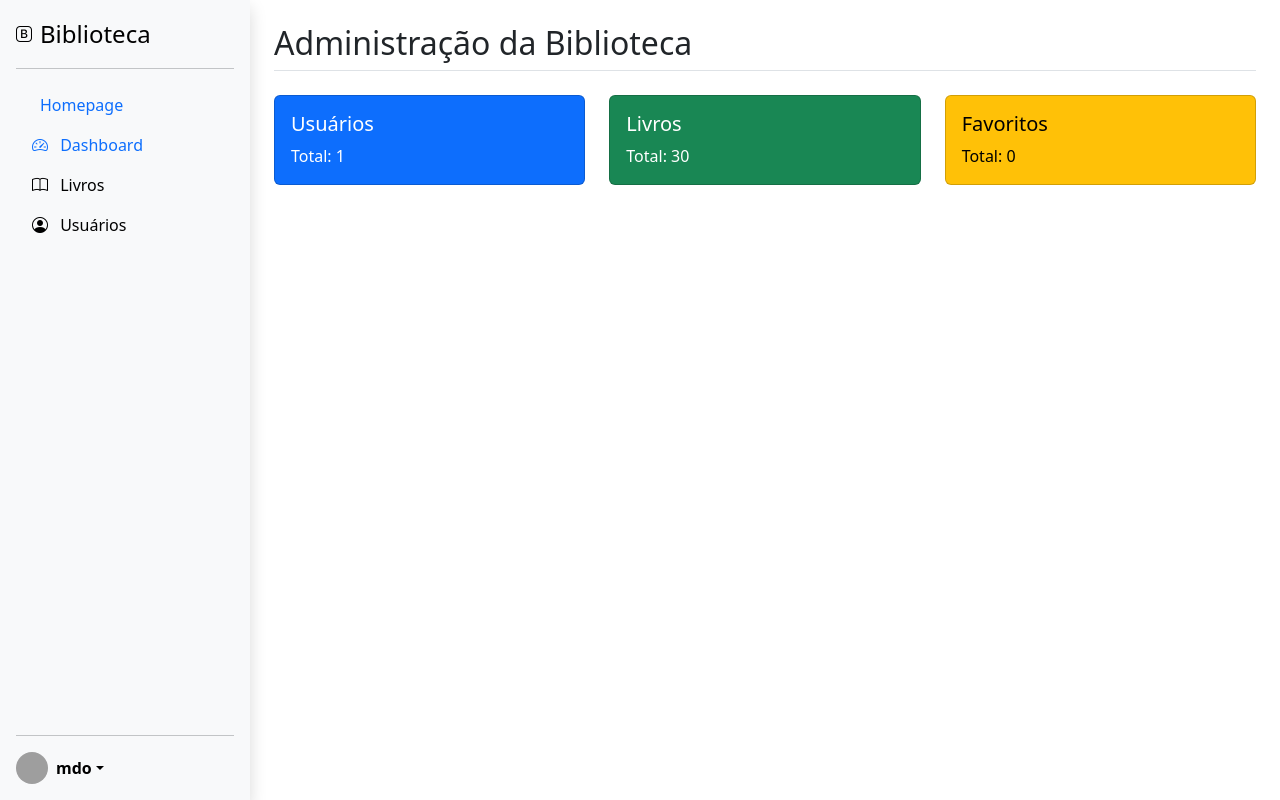
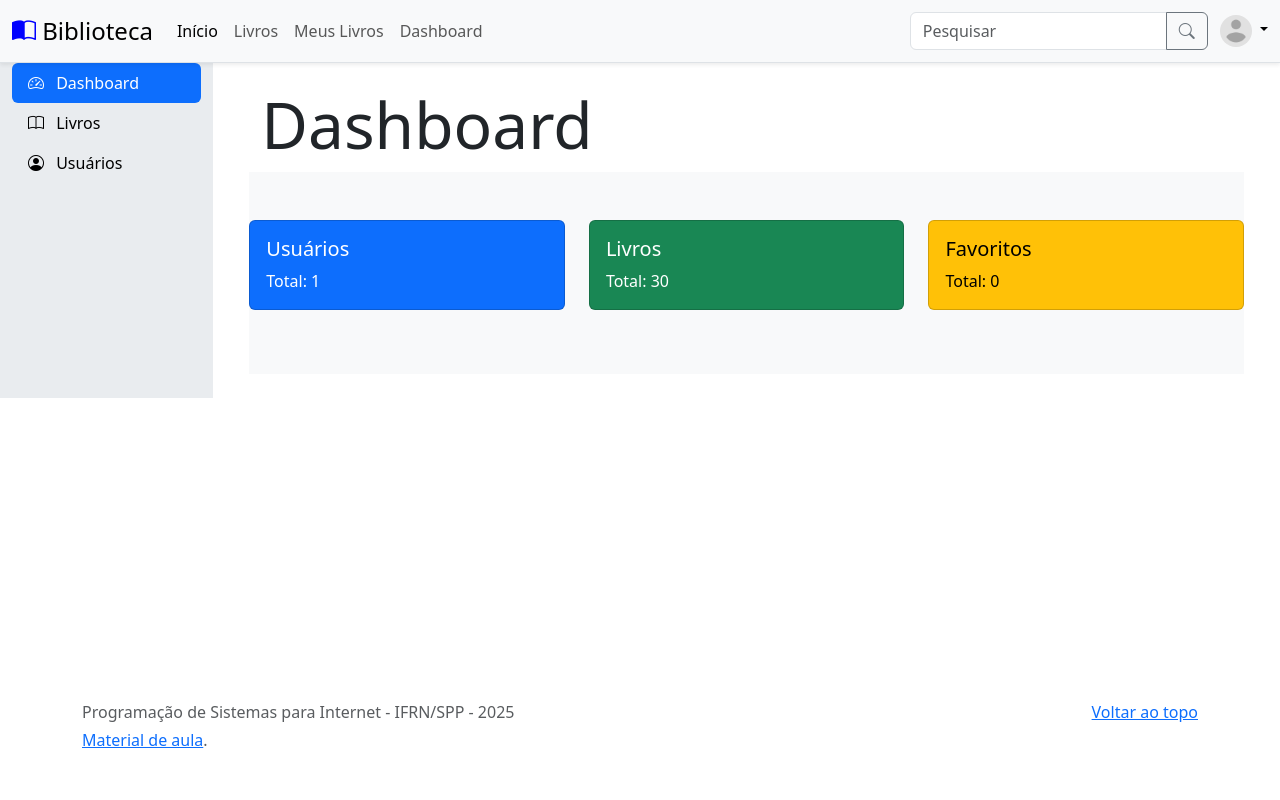
Before and after one commit to dvcirilo-ifrn/psi-biblioteca-fbv, a Django app: page /dashboard/ in a window 1280 px wide. Run offline with Django 5.2, Linux system fonts and the light colour scheme; the visitor is signed in with stand-in values (Sample User, id 1); data comes from the database, SQL or seed files in the repository; data that the repository does not hold is empty; grey boxes are pictures that could not be loaded.

Commit message:
dashboard

```diff
--- a/dashboard/urls.py
+++ b/dashboard/urls.py
@@ -8,15 +8,16 @@ from . import views
 app_name="dashboard"
 urlpatterns = [
     path("", views.index, name="index"),
-    path("livros/", views.listar_livros, name="listar-livros"),
+    path("livros/", views.listar_livros, name="livros"),
     path("livros/criar/", views.criar_livro, name="criar-livro"),
     path("livros/<int:id>/", views.ler_livro, name="ler-livro"),
     path("livros/<int:id>/editar/", views.editar_livro, name="editar-livro"),
     path("livros/<int:id>/remover/", views.remover_livro, name="remover-livro"),
-    path("usuarios/", views.listar_usuarios, name="listar-usuarios"),
+    path("usuarios/", views.listar_usuarios, name="usuarios"),
     path("usuarios/criar/", views.criar_usuario, name="criar-usuario"),
     path("usuarios/<int:id>/", views.ler_usuario, name="ler-usuario"),
     path("usuarios/<int:id>/editar/", views.editar_usuario, name="editar-usuario"),
     path("usuarios/<int:id>/remover/", views.remover_usuario, name="remover-usuario"),
     path("usuarios/<int:id>/desabilitar/", views.desabilitar_usuario, name="desabilitar-usuario"),
+    path("favoritos/", views.listar_favoritos, name="favoritos"),
 ]
--- a/dashboard/views.py
+++ b/dashboard/views.py
@@ -17,7 +17,8 @@ def index(request):
     return render(request, "dashboard/index.html", context)
 
 def listar_livros(request):
-    pass
+    livros = Livro.objects.all()
+    return render(request, "dashboard/livros.html", {"livros": livros})
 
 def criar_livro(request):
     pass
@@ -32,7 +33,8 @@ def remover_livro(request):
     pass
 
 def listar_usuarios(request):
-    pass
+    usuarios = Usuario.objects.all()
+    return render(request, "dashboard/usuarios.html", {"usuarios": usuarios})
 
 def criar_usuario(request):
     pass
@@ -48,3 +50,6 @@ def remover_usuario(request):
 
 def desabilitar_usuario(request):
     pass
+
+def listar_favoritos(request):
+    pass
--- a/templates/base.html
+++ b/templates/base.html
@@ -9,7 +9,7 @@
     <link rel="stylesheet" href="https://cdn.jsdelivr.net/npm/bootstrap-icons@1.11.3/font/bootstrap-icons.min.css">
     <script defer src="https://cdn.jsdelivr.net/npm/bootstrap@5.3.3/dist/js/bootstrap.bundle.min.js" integrity="sha384-YvpcrYf0tY3lHB60NNkmXc5s9fDVZLESaAA55NDzOxhy9GkcIdslK1eN7N6jIeHz" crossorigin="anonymous"></script>
   </head>
-  <body>
+  <body class="d-flex flex-column min-vh-100">
     <header class="sticky-top bg-light border-bottom shadow-sm">
       <nav class="navbar navbar-expand-lg">
         <div class="container-fluid">
@@ -31,6 +31,11 @@
               {% if request.user.is_authenticated %}
               <li class="nav-item">
                 <a class="nav-link" href="{% url 'biblioteca:meus-livros' %}">Meus Livros</a>
+              </li>
+              {% endif %}
+              {% if request.user.is_superuser %}
+              <li class="nav-item">
+                <a class="nav-link" href="{% url 'dashboard:index' %}">Dashboard</a>
               </li>
               {% endif %}
             </ul>
@@ -84,7 +89,7 @@
     {% endif %}
 
 
-    <main>
+    <main class="flex-grow-1">
     {% block content %}
       <h1>Conteúdo</h1>
     {% endblock content %}
--- a/templates/dashboard/base.html
+++ b/templates/dashboard/base.html
@@ -1,83 +1,45 @@
+{% extends "base.html" %}
 {% load static %}
 
-<!doctype html>
-<html lang="pt-br">
-  <head>
-    <meta charset="utf-8">
-    <meta name="viewport" content="width=device-width, initial-scale=1">
-    <title>Biblioteca Admin | {% block title %}Início{% endblock %}</title>
-    <link href="https://cdn.jsdelivr.net/npm/bootstrap@5.3.3/dist/css/bootstrap.min.css" rel="stylesheet" integrity="sha384-QWTKZyjpPEjISv5WaRU9OFeRpok6YctnYmDr5pNlyT2bRjXh0JMhjY6hW+ALEwIH" crossorigin="anonymous">
-    <link rel="stylesheet" href="https://cdn.jsdelivr.net/npm/bootstrap-icons@1.11.3/font/bootstrap-icons.min.css">
-    <script defer src="https://cdn.jsdelivr.net/npm/bootstrap@5.3.3/dist/js/bootstrap.bundle.min.js" integrity="sha384-YvpcrYf0tY3lHB60NNkmXc5s9fDVZLESaAA55NDzOxhy9GkcIdslK1eN7N6jIeHz" crossorigin="anonymous"></script>
-  </head>
-  <body>
-    {% if messages %}
-    <div>
-      {% for message in messages %}
-        <div class="alert alert-{{ message.tags }} alert-dismissible fade show" role="alert">
-          {{ message }}
-          <button type="button" class="btn-close" data-bs-dismiss="alert" aria-label="Close"></button>
-        </div>
-      {% endfor %}
-    </div>
-    {% endif %}
-    <div class="d-flex">
-     <div class="d-flex position-fixed flex-column shadow flex-shrink-0 p-3 bg-body-tertiary vh-100" style="width: 250px;">
-      <a href="/" class="d-flex align-items-center mb-3 mb-md-0 me-md-auto link-body-emphasis text-decoration-none">
-        <i class="bi bi-bootstrap me-2"></i>
-        <span class="fs-4">Biblioteca</span>
-      </a>
-      <hr>
+{% block title %}Início{% endblock %}
+
+{% block content %}
+<div class="container-fluid">
+  <div class="row">
+    <aside class="col col-md-2 bg-body-secondary">  <!-- sidebar -->
       <ul class="nav nav-pills flex-column mb-auto">
-        <li class="nav-item">
-          <a href="{% url 'biblioteca:index' %}" class="nav-link {% if request.resolver_match.url_name == 'biblioteca:index' %}active{% endif %}">
-            <i class="bi bi-home me-2"></i>
-            Homepage
-          </a>
-        </li>
         <li>
-          <a href="{% url 'dashboard:index' %}" class="nav-link {% if request.resolver_match.url_name == 'dashboard:index' %}active{% endif %}">
+          <a href="{% url 'dashboard:index' %}" class="nav-link{% if request.resolver_match.url_name == 'index' %} active{% else %} link-body-emphasis{% endif %}">
             <i class="bi bi-speedometer2 me-2"></i>
             Dashboard
           </a>
         </li>
         <li>
-          <a href="#" class="nav-link link-body-emphasis">
+          <a href="{% url 'dashboard:livros' %}" class="nav-link{% if request.resolver_match.url_name == 'livros' %} active{% else %} link-body-emphasis{% endif %}">
             <i class="bi bi-book me-2"></i>
             Livros
           </a>
         </li>
         <li>
-          <a href="#" class="nav-link link-body-emphasis">
+          <a href="{% url 'dashboard:usuarios' %}" class="nav-link{% if request.resolver_match.url_name == 'usuarios' %} active{% else %} link-body-emphasis{% endif %}">
             <i class="bi bi-person-circle me-2"></i>
             Usuários
           </a>
         </li>
       </ul>
-      <hr>
-      <div class="dropdown">
-        <a href="#" class="d-flex align-items-center link-body-emphasis text-decoration-none dropdown-toggle" data-bs-toggle="dropdown" aria-expanded="false">
-          <img src="https://github.com/mdo.png" alt="" width="32" height="32" class="rounded-circle me-2">
-          <strong>mdo</strong>
-        </a>
-        <ul class="dropdown-menu text-small shadow">
-          <li><a class="dropdown-item" href="#">Perfil</a></li>
-          <li><a class="dropdown-item" href="#">Alterar Senha</a></li>
-          <li><hr class="dropdown-divider"></li>
-          <li><a class="dropdown-item" href="#">Sair</a></li>
-        </ul>
+    </aside>
+    <div class="col col-md-10">
+      <div class="container-fluid p-4">
+        <div class="container d-flex">
+          {% block page-title %}
+          <h3 class="display-3 me-auto"> Administração </h3>
+          {% endblock %}
+        </div>
+        {% block dashboard-content %}
+
+        {% endblock %}
       </div>
     </div>
-        <!-- Main Content -->
-        <div class="flex-grow-1" style="margin-left: 250px;">
-            <!-- Dashboard Content -->
-            <div class="container-fluid p-4">
-              {% block content %}
-              {% endblock %}
-            </div>
-        </div>
-
-    </div>
-
-  </body>
-</html>
+  </div>
+</div>
+{% endblock %}
--- a/templates/dashboard/index.html
+++ b/templates/dashboard/index.html
@@ -1,15 +1,77 @@
 {% extends "dashboard/base.html" %}
 
-{% block title %}Início{% endblock %}
+{% block title %}Dashboard{% endblock %}
+{% block page-title %}
+<h3 class="display-3 me-auto"> Dashboard </h3>
+{% endblock %}
 
+{% block dashboard-content %}
+<section class="album py-5 bg-body-tertiary">
+  <div class="row">
+    <div class="col-md-4">
+      <a class="text-decoration-none" style="color: inherit;" href="{% url 'dashboard:usuarios' %}">
+        <div class="card text-bg-primary mb-3">
+          <div class="card-body">
 
-{% block content %}
-<div class="mb-4 border-bottom">
-<h2>Administração da Biblioteca</h2>
-
+            <h5 class="card-title">Usuários</h5>
+            <p class="card-text">Total: {{ num_usuarios }}</p>
           </div>
-
-<!-- Example Content -->
+        </div>
+      </a>
+    </div>
+    <div class="col-md-4">
+      <a class="text-decoration-none" style="color: inherit;" href="{% url 'dashboard:livros' %}">
+        <div class="card text-bg-success mb-3">
+          <div class="card-body">
+            <h5 class="card-title">Livros</h5>
+            <p class="card-text">Total: {{ num_livros }}</p>
+          </div>
+        </div>
+      </a>
+    </div>
+    <div class="col-md-4">
+      <a class="text-decoration-none" style="color: inherit;" href="{% url 'dashboard:favoritos' %}">
+        <div class="card text-bg-warning mb-3">
+          <div class="card-body">
+            <h5 class="card-title">Favoritos</h5>
+              <p class="card-text">Total: {{ num_favoritos }}</p>
+          </div>
+        </div>
+      </a>
+    </div>
+  </div>
+</section>
+{% endblock %}
+<!--
+<div class="d-flex">
+  <div class="d-flex position-fixed flex-column flex-shrink-0 p-3 bg-body-secondary" style="width: 250px;">
+    <ul class="nav nav-pills flex-column mb-auto">
+      <li>
+        <a href="{% url 'dashboard:index' %}" class="nav-link {% if request.resolver_match.url_name == 'dashboard:index' %}active{% endif %}">
+          <i class="bi bi-speedometer2 me-2"></i>
+          Dashboard
+        </a>
+      </li>
+      <li>
+        <a href="#" class="nav-link link-body-emphasis">
+          <i class="bi bi-book me-2"></i>
+          Livros
+        </a>
+      </li>
+      <li>
+        <a href="#" class="nav-link link-body-emphasis">
+          <i class="bi bi-person-circle me-2"></i>
+          Usuários
+        </a>
+      </li>
+    </ul>
+  </div>
+  <div class="flex-grow-1" style="margin-left: 250px;">
+    <div class="container-fluid p-4">
+      <div class="container d-flex">
+        <h3 class="display-3 me-auto"> Administração </h3>
+      </div>
+      <section class="album py-5 bg-body-tertiary">
         <div class="row">
           <div class="col-md-4">
             <div class="card text-bg-primary mb-3">
@@ -36,4 +98,8 @@
             </div>
           </div>
         </div>
-{% endblock %}
+      </section>
+    </div>
+  </div>
+</div>
+-->
--- /dev/null
+++ b/templates/dashboard/livros.html
@@ -0,0 +1,6 @@
+{% extends "dashboard/base.html" %}
+{% block page-title %}<h2 class="display-2">Livros</h2>{% endblock %}
+
+{% block dashboard-content %}
+{% include 'dashboard/partials/_tabela_livros.html' %}
+{% endblock %}
--- /dev/null
+++ b/templates/dashboard/usuarios.html
@@ -0,0 +1,6 @@
+{% extends "dashboard/base.html" %}
+{% block page-title %}<h2 class="display-2">Usuários</h2>{% endblock %}
+
+{% block dashboard-content %}
+{% include 'dashboard/partials/_tabela_usuarios.html' %}
+{% endblock %}
```
Also changed, not shown: templates/dashboard/partials/_tabela_livros.html (added, +40 -0 lines), templates/dashboard/partials/_tabela_usuarios.html (added, +36 -0 lines). Lines whose indentation alone changed are shown as unchanged.
